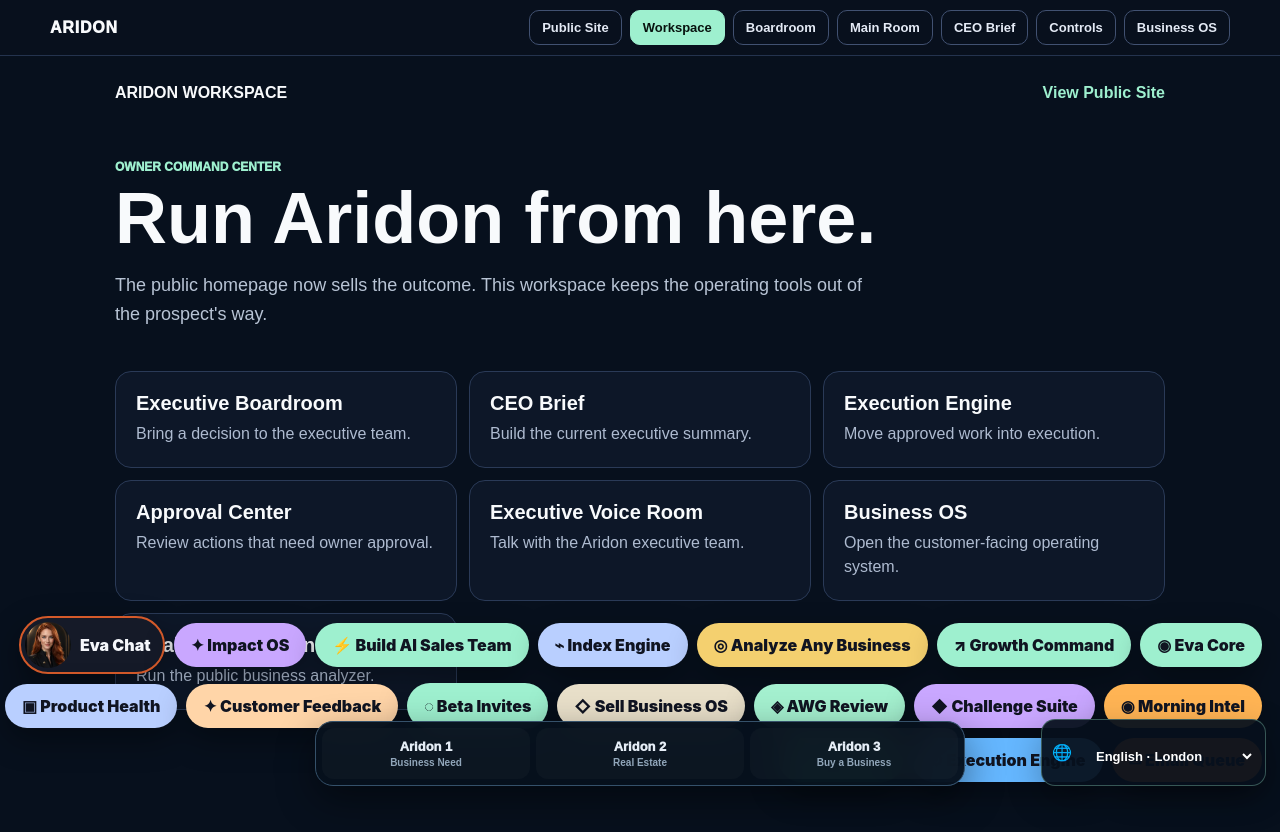
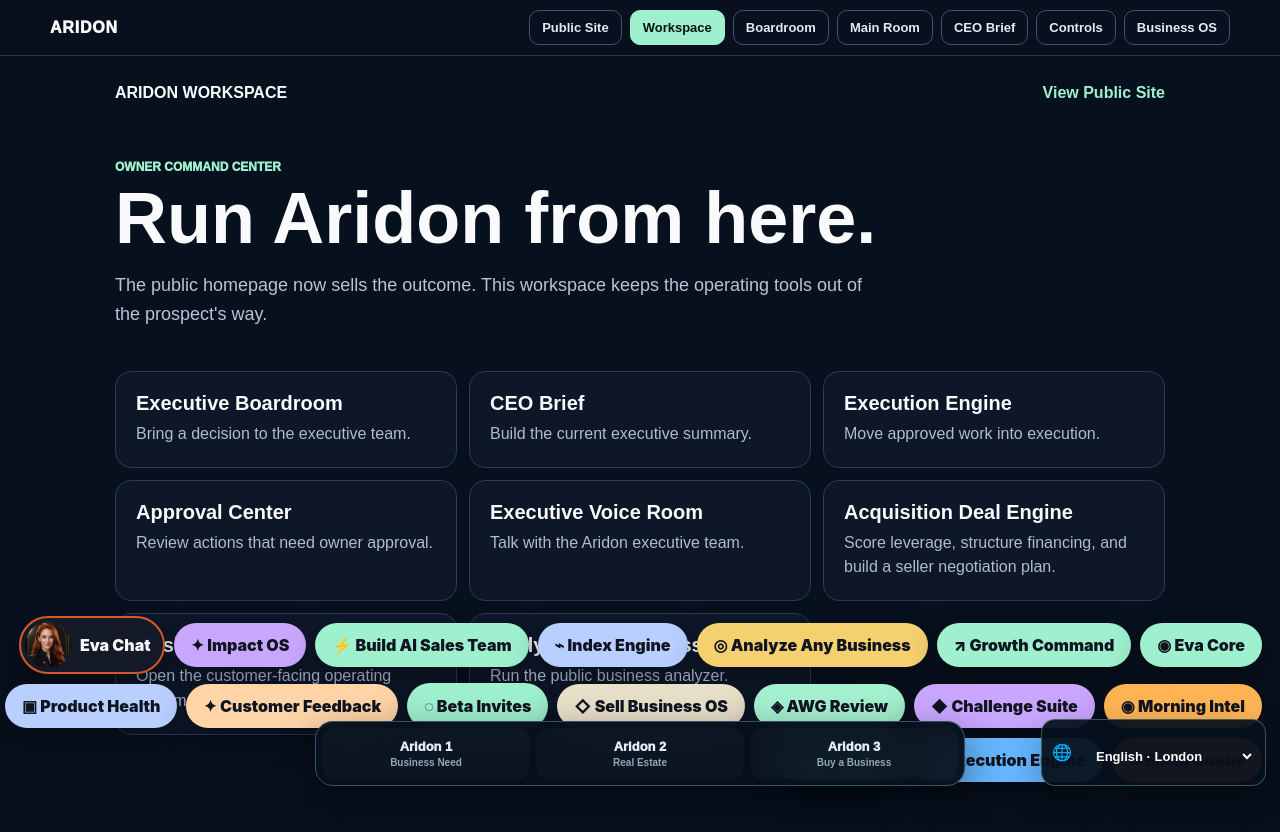
Before and after one commit to jimrusk/aridon-app, a Next.js app: page /dashboard in a window 1280 px wide. Shown: the top 832 px of the page. Built offline with nearby package versions, Linux system fonts and the light colour scheme.

Commit message:
Add Acquisition Deal Engine to owner dashboard

```diff
--- a/app/dashboard/page.tsx
+++ b/app/dashboard/page.tsx
@@ -6,6 +6,7 @@ const links=[
   ['/execution','Execution Engine','Move approved work into execution.'],
   ['/controls','Approval Center','Review actions that need owner approval.'],
   ['/avatars','Executive Voice Room','Talk with the Aridon executive team.'],
+  ['/acquisitions','Acquisition Deal Engine','Score leverage, structure financing, and build a seller negotiation plan.'],
   ['/business-os','Business OS','Open the customer-facing operating system.'],
   ['/analyze-business','Analyze Any Business','Run the public business analyzer.']
 ];
```
